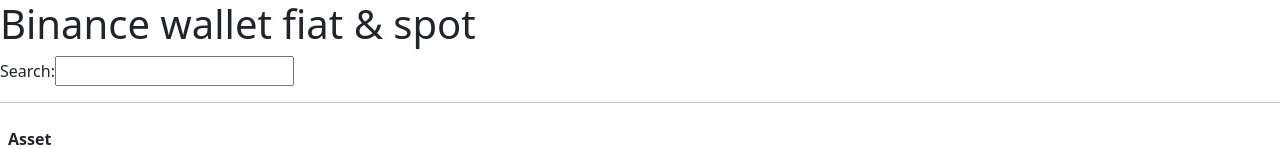
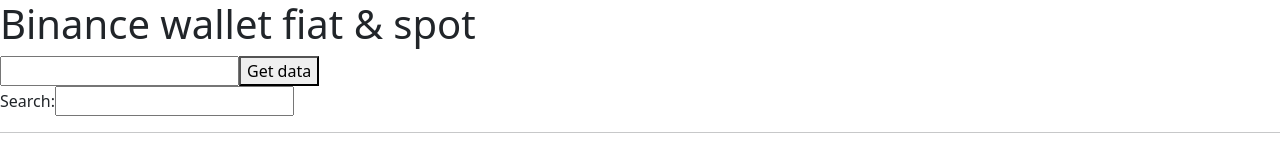
Before and after one commit to cryptotools-xyz/binance-wallet-fiat-spot-web-app, a React (Create React App) app: page / in a window 1280 px wide. Shown: the top 149 px of the page. Built offline with nearby package versions, Linux system fonts and the light colour scheme; no server answers.

Commit message:
Prevent data to be display when visiting url issue#9 pull#10
* Setup password before api call

* .vscode recommendations

```diff
--- a/src/App.tsx
+++ b/src/App.tsx
@@ -4,16 +4,19 @@
 import ReactTable from './components/ReactTable';
 
 function App() {
-  useEffect(() => {
+  const [password, setPassword] = useState("");
+  const [balances, setBalances] = useState([]);
+  const [loading, setLoading] = useState(false);
+  const [error, setError] = useState(false);
+
+  const handleClick = async () => {
     const url = process.env.REACT_APP_WEB_API_URL
-    const password = process.env.REACT_APP_WEB_API_PASSWORD
 
     if (!url) {
       throw new Error("The REACT_APP_WEB_API_URL variable is not defined.");
     }
 
     setLoading(true);
-    const fetchBalances = async () => {
     try {
       const response = await fetch(url + "/api/wallet/fiat-spot?password=" + password);
       const { balances } = await response.json();
@@ -22,18 +25,19 @@
     } catch (error) {
       console.log("error", error);
       setLoading(false);
+      setError(true);
     }
-    };
+  }
 
-    fetchBalances();
-  }, []);
-
-  const [balances, setBalances] = useState([]);
-  const [loading, setLoading] = useState(false);
+  console.log("loading", loading)
+  console.log("error", error)
+  console.log("balances", balances)
 
   return (
     <div>
       <h1>Binance wallet fiat & spot</h1>
+      <input value={password} onChange={e => setPassword(e.target.value)} type="password" />
+      <button onClick={handleClick}>Get data</button>
 
       {loading ? <p>We're loading, please wait.</p> : <>
         <ReactTable data={balances} />
```
Also changed, not shown: 1 other file (tests, documents, lock files or other folders). Lines whose indentation alone changed are shown as unchanged.
